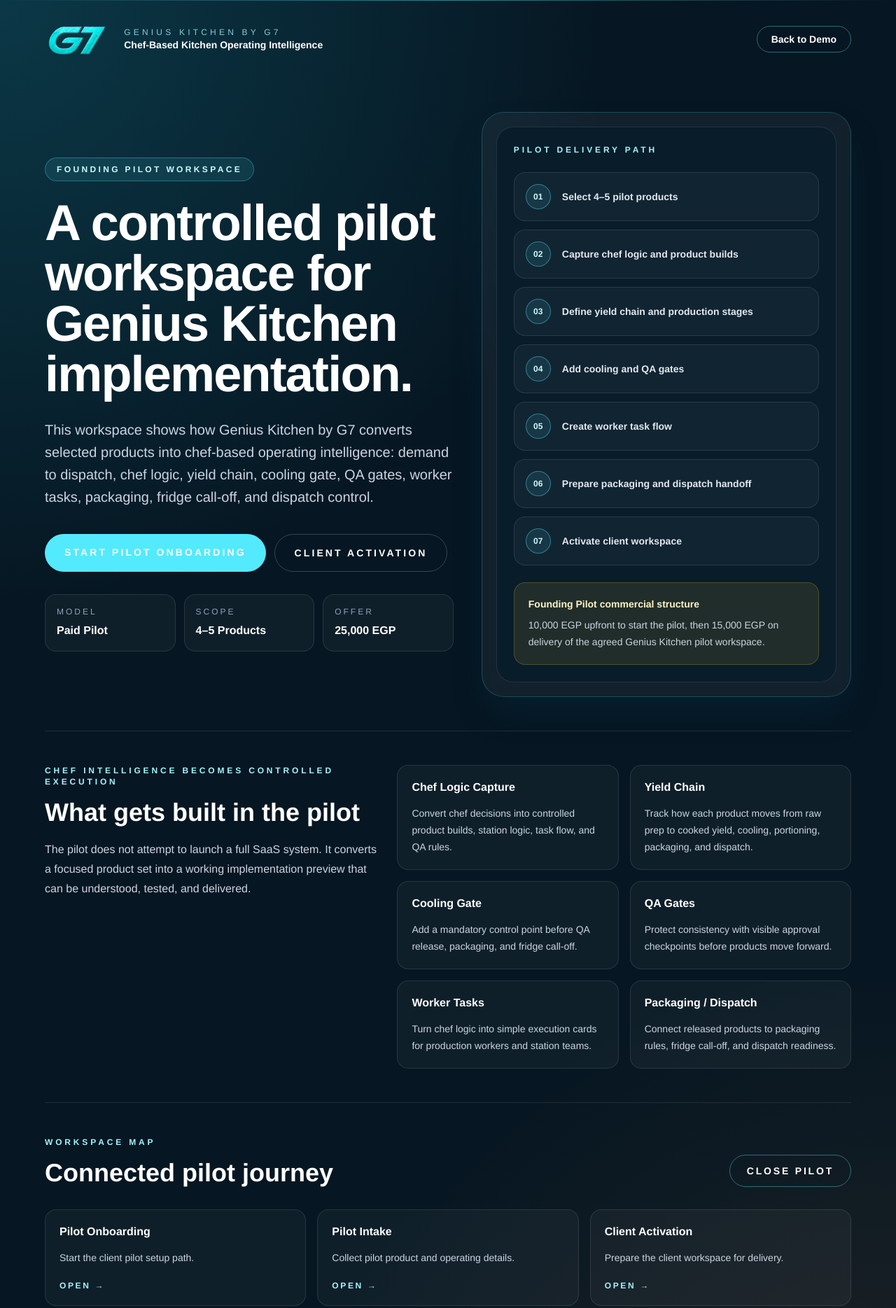
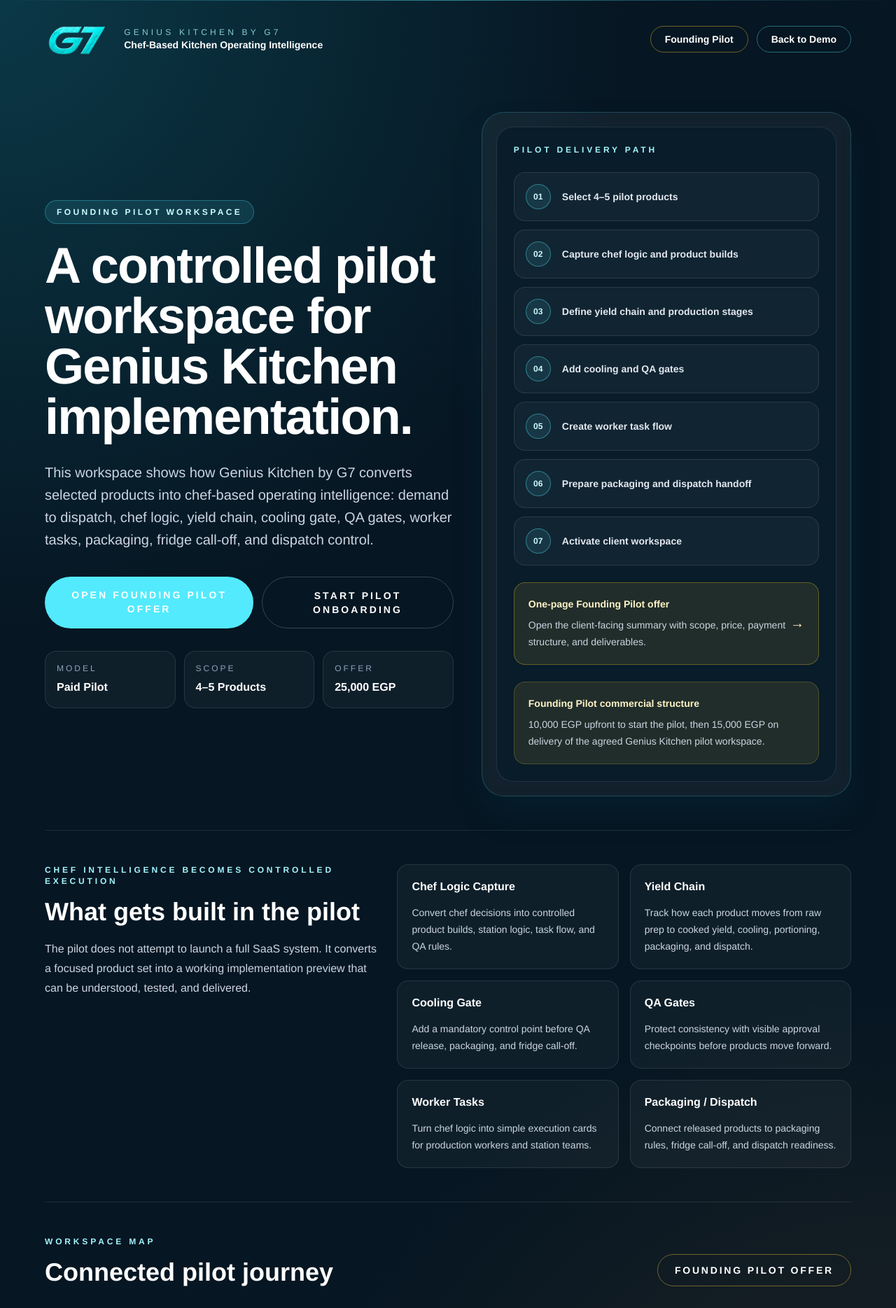
Before and after one commit to ammsofia11-wq/g7-mvpos, a Next.js app: page /genius-kitchen in a window 1280 px wide. Shown: the top 1869 px of the page at 70% size. Built offline with nearby package versions, Linux system fonts and the light colour scheme.

Commit message:
Add founding pilot entry to Genius Kitchen

```diff
--- a/app/genius-kitchen/page.tsx
+++ b/app/genius-kitchen/page.tsx
@@ -39,6 +39,11 @@
 ];
 
 const workspaceLinks = [
+  {
+    label: "Founding Pilot Offer",
+    href: "/founding-pilot",
+    text: "Open the one-page client pilot summary with scope, price, and delivery structure.",
+  },
   {
     label: "Pilot Onboarding",
     href: "/pilot-onboarding",
@@ -103,12 +108,20 @@
             </div>
           </Link>
 
-          <Link
-            href="/demo-sale"
-            className="hidden rounded-full border border-cyan-300/40 px-5 py-2 text-sm font-semibold text-cyan-100 transition hover:border-cyan-200 hover:bg-cyan-300/10 sm:inline-flex"
-          >
-            Back to Demo
-          </Link>
+          <div className="hidden items-center gap-3 sm:flex">
+            <Link
+              href="/founding-pilot"
+              className="rounded-full border border-amber-300/40 px-5 py-2 text-sm font-semibold text-amber-100 transition hover:border-amber-200 hover:bg-amber-300/10"
+            >
+              Founding Pilot
+            </Link>
+            <Link
+              href="/demo-sale"
+              className="rounded-full border border-cyan-300/40 px-5 py-2 text-sm font-semibold text-cyan-100 transition hover:border-cyan-200 hover:bg-cyan-300/10"
+            >
+              Back to Demo
+            </Link>
+          </div>
         </header>
 
         <div className="mx-auto grid max-w-7xl gap-10 pb-12 pt-16 lg:grid-cols-[1.05fr_0.95fr] lg:items-center lg:pt-20">
@@ -130,16 +143,16 @@
 
             <div className="mt-9 flex flex-col gap-3 sm:flex-row">
               <Link
-                href="/pilot-onboarding"
+                href="/founding-pilot"
                 className="rounded-full bg-cyan-300 px-7 py-4 text-center text-sm font-black uppercase tracking-[0.22em] text-[#061622] transition hover:bg-cyan-200"
               >
-                Start Pilot Onboarding
+                Open Founding Pilot Offer
               </Link>
               <Link
-                href="/client-activation"
+                href="/pilot-onboarding"
                 className="rounded-full border border-white/20 px-7 py-4 text-center text-sm font-bold uppercase tracking-[0.22em] text-white transition hover:border-white/40 hover:bg-white/10"
               >
-                Client Activation
+                Start Pilot Onboarding
               </Link>
             </div>
 
@@ -186,6 +199,22 @@
                   </div>
                 ))}
               </div>
+
+              <Link
+                href="/founding-pilot"
+                className="mt-6 flex items-center justify-between rounded-2xl border border-amber-300/30 bg-amber-300/10 p-5 transition hover:border-amber-200/60 hover:bg-amber-300/15"
+              >
+                <div>
+                  <p className="text-sm font-black text-amber-100">
+                    One-page Founding Pilot offer
+                  </p>
+                  <p className="mt-2 text-sm leading-6 text-slate-300">
+                    Open the client-facing summary with scope, price, payment
+                    structure, and deliverables.
+                  </p>
+                </div>
+                <span className="text-xl text-amber-100">→</span>
+              </Link>
 
               <div className="mt-6 rounded-2xl border border-amber-300/20 bg-amber-300/10 p-5">
                 <p className="text-sm font-bold text-amber-100">
@@ -245,14 +274,14 @@
               </div>
 
               <Link
-                href="/demo-close"
-                className="rounded-full border border-cyan-300/40 px-6 py-3 text-center text-sm font-bold uppercase tracking-[0.2em] text-cyan-100 transition hover:bg-cyan-300/10"
+                href="/founding-pilot"
+                className="rounded-full border border-amber-300/40 px-6 py-3 text-center text-sm font-bold uppercase tracking-[0.2em] text-amber-100 transition hover:bg-amber-300/10"
               >
-                Close Pilot
+                Founding Pilot Offer
               </Link>
             </div>
 
-            <div className="mt-8 grid gap-4 sm:grid-cols-2 lg:grid-cols-3">
+            <div className="mt-8 grid gap-4 sm:grid-cols-2 lg:grid-cols-4">
               {workspaceLinks.map((link) => (
                 <Link
                   key={link.href}
```
